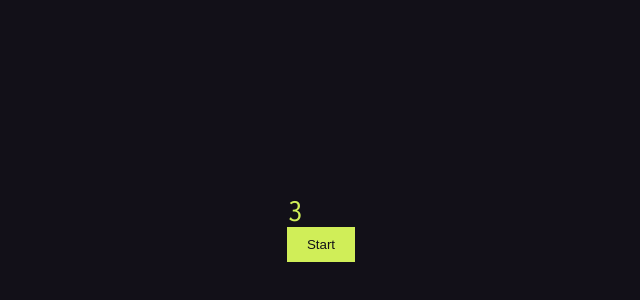
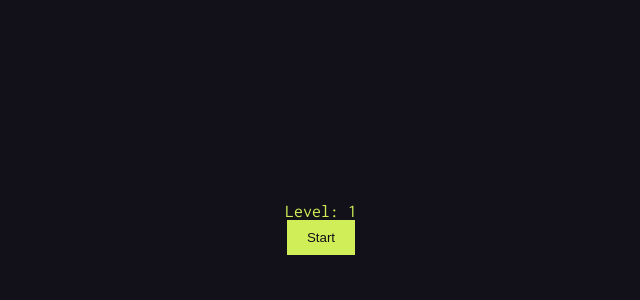
Before and after one commit to Kugelschieber/breach, a Vue app: page / in a window 1280 px wide. Shown: the part 172-472 px from the top of the page, without its empty margins (319-959 px from the left). Built offline with nearby package versions, Linux system fonts and the light colour scheme.

Commit message:
Added end screen and improved start screen.

```diff
--- a/src/App.vue
+++ b/src/App.vue
@@ -4,7 +4,8 @@
         <Timer />
         <Buffer />
         <Matrix v-on:won="level++" v-on:lost="lost = true" />
-        <Start :level="level" v-on:start="nextLevel" />
+        <Start :level="level" :lost="lost" v-on:start="nextLevel" />
+        <End :level="level" v-on:restart="restart" v-if="lost" />
     </main>
 </template>
 
@@ -15,6 +16,7 @@
     import Buffer from "./components/Buffer.vue";
     import Matrix from "./components/Matrix.vue";
     import Start from "./components/Start.vue";
+    import End from "./components/End.vue";
     import { Game } from "./game/Game";
 
     export default defineComponent({
@@ -23,7 +25,8 @@
             Timer,
             Buffer,
             Matrix,
-            Start
+            Start,
+            End
         },
         setup() {
             const game = ref(new Game({
@@ -39,7 +42,7 @@
                 timeoutMilliseconds: 60_000,
             }));
             provide("game", game);
-            const level = ref(0);
+            const level = ref(1);
             const lost = ref(false);
 
             function nextLevel() {
@@ -57,10 +60,17 @@
                 });
             }
 
+            function restart() {
+                level.value = 1;
+                lost.value = false;
+                nextLevel();
+            }
+
             return {
                 level,
                 lost,
-                nextLevel
+                nextLevel,
+                restart
             }
         }
     });
--- /dev/null
+++ b/src/components/End.vue
@@ -0,0 +1,19 @@
+<template>
+    <div class="overlay">
+        <div>
+            <div>You lost!</div>
+            <div class="countdown">Level: {{level}}</div>
+            <button v-on:click="$emit('restart')">Play again</button>
+        </div>
+    </div>
+</template>
+
+<script lang="ts">
+    import {defineComponent} from "vue";
+
+    export default defineComponent({
+        props: {
+            level: {type: Number, required: true}
+        }
+    });
+</script>
--- a/src/components/Start.vue
+++ b/src/components/Start.vue
@@ -1,7 +1,8 @@
 <template>
     <div class="overlay" v-if="countdown > 0">
         <div>
-            <div class="countdown">{{countdown}}</div>
+            <div>Level: {{level}}</div>
+            <div class="countdown" v-if="interval !== 0">{{countdown}}</div>
             <button v-on:click="start" v-if="interval === 0">Start</button>
         </div>
     </div>
@@ -12,13 +13,14 @@
 
     export default defineComponent({
         props: {
-            level: {type: Number, required: true}
+            level: {type: Number, required: true},
+            lost: {type: Boolean, required: true}
         },
         setup(props, {emit}) {
             const countdown = ref(3);
             const interval = ref(0);
 
-            watch(() => props.level, () => {
+            watch([() => props.level, () => props.lost], () => {
                 countdown.value = 3;
                 interval.value = 0;
             });
--- a/src/sass/main.scss
+++ b/src/sass/main.scss
@@ -146,6 +146,7 @@ main {
     display: flex;
     justify-content: center;
     align-items: center;
+    text-align: center;
 
     .countdown {
         font-size: 32px;
```
